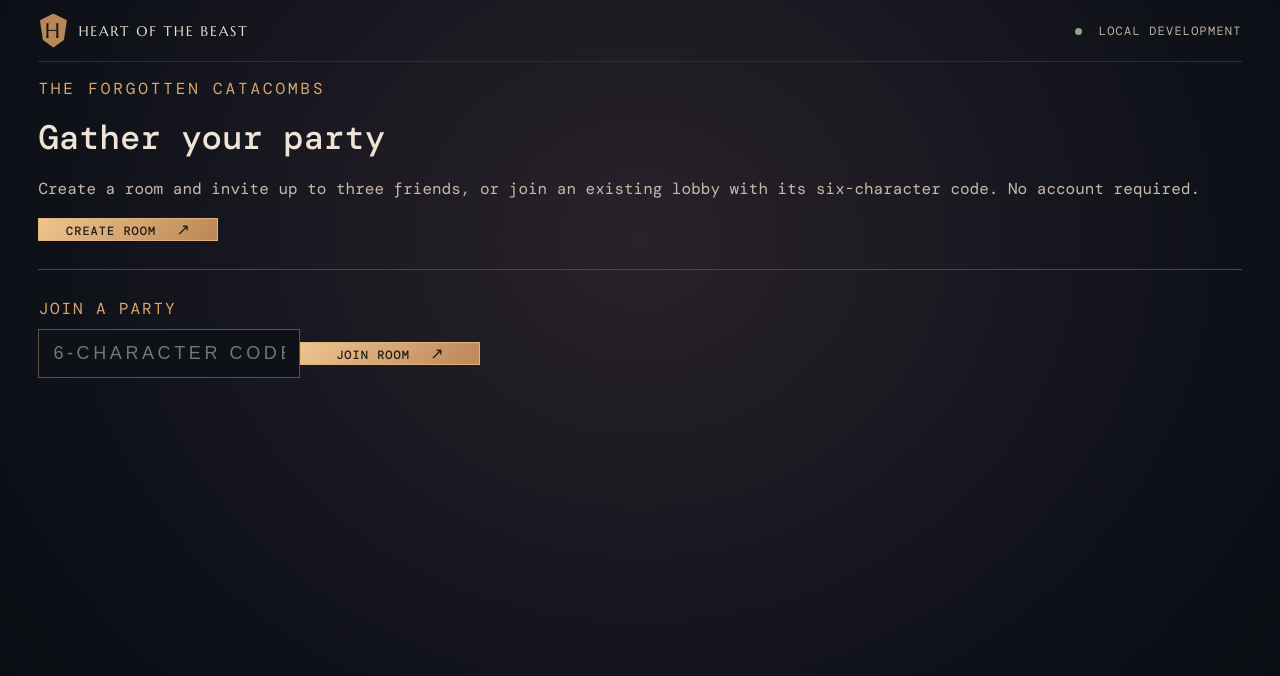
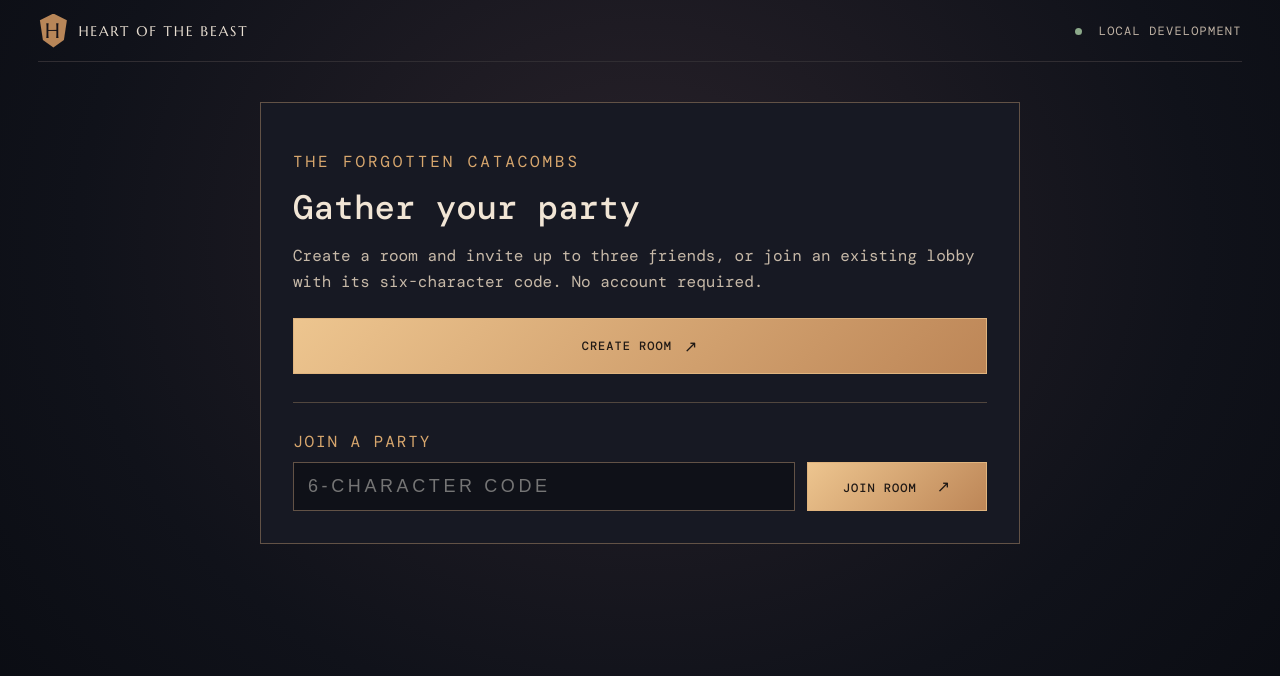
Before and after one commit to swarkentin/heart-of-the-beast, a React (Vite) app in the folder frontend/: page / in a window 1280 px wide. Shown: the top 676 px of the page. Built offline with nearby package versions, Linux system fonts and the light colour scheme.

Commit message:
Prevent lobby actions from being clipped

```diff
--- a/frontend/src/styles.css
+++ b/frontend/src/styles.css
@@ -217,3 +217,48 @@
 .progression-accept:disabled{opacity:.4;cursor:not-allowed}
 .action-target-hint{flex:1 0 100%;color:#c4b6a6;font-size:9px;letter-spacing:.8px;text-align:center}
 @media(max-width:700px){.progression-backdrop{padding:8px}.progression-modal{padding:14px}.progression-modal-heading h2{font-size:19px}.talent-tree{gap:9px;margin:14px 0}.talent-node{min-height:145px;padding:9px}.talent-node strong{font-size:13px}.talent-node small{font-size:9px}.progression-modal-actions button{flex:1;padding:10px 7px}.action-target-hint{font-size:8px}}
+
+
+/* Responsive room creation and party lobby: never clip the primary action. */
+.lobby-screen{
+  height:100dvh;
+  min-height:0;
+  overflow-x:hidden;
+  overflow-y:auto;
+  justify-content:flex-start;
+  padding-bottom:clamp(20px,5vh,48px);
+}
+.lobby-screen .game-topline{flex:0 0 62px}
+.lobby-panel{
+  flex:0 0 auto;
+  width:min(760px,100%);
+  margin:clamp(16px,5vh,48px) auto;
+  padding:clamp(18px,4vw,32px);
+  background:#171923;
+  border:1px solid #625246;
+  color:#f1e5d5;
+}
+.lobby-panel h1{font-size:clamp(26px,4vw,34px);line-height:1.15}
+.lobby-create-button{
+  display:flex;
+  width:100%;
+  min-height:56px;
+  align-items:center;
+  justify-content:center;
+  gap:12px;
+  margin:24px 0 0;
+}
+.lobby-create-button span{padding:0}
+.lobby-join-row{display:flex;flex-wrap:wrap;gap:12px}
+.lobby-join-row input{flex:1 1 220px;min-width:0}
+.lobby-join-row .turn-button{min-height:48px}
+.party-lobby-panel .turn-button{min-height:48px;margin:8px 8px 0 0;padding:12px 18px}
+@media(max-width:600px){
+  .lobby-screen{padding:0 10px 24px}
+  .lobby-screen .game-topline{height:54px;flex-basis:54px}
+  .lobby-panel{margin:16px auto;padding:18px}
+  .lobby-create-button{min-height:54px;margin-top:20px}
+  .lobby-join-row{flex-direction:column}
+  .lobby-join-row input,.lobby-join-row .turn-button{width:100%;min-height:48px}
+  .party-lobby-panel .turn-button{width:100%;margin:8px 0 0}
+}
```
